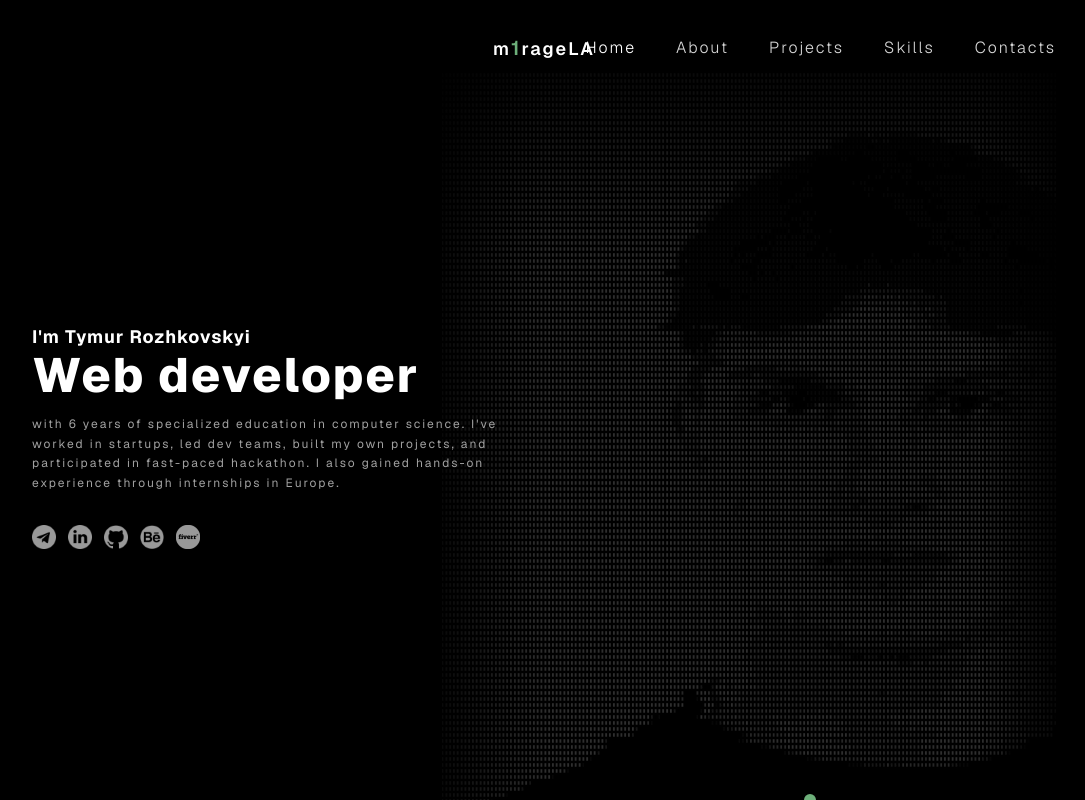
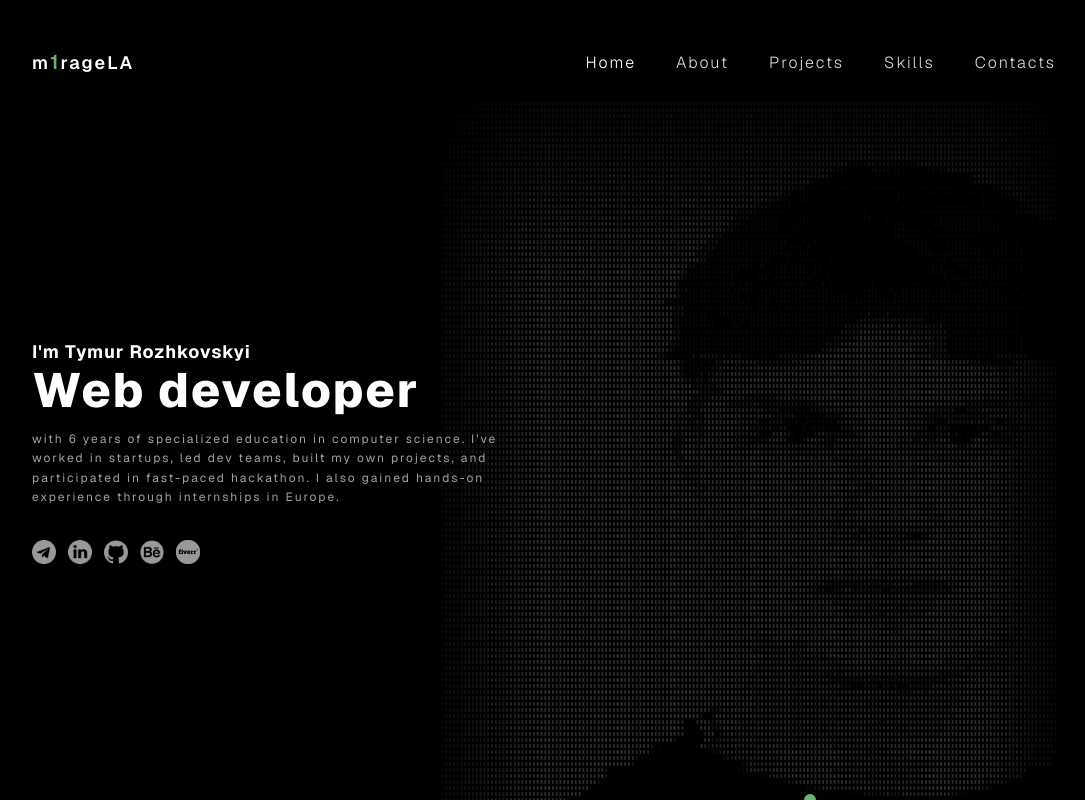
Before and after one commit to m1rageLA/portfolio, a Next.js app: page / in a window 1280 px wide. Shown: the whole page, without its empty margins (96-1181 px from the left). Built offline with nearby package versions, Linux system fonts and the light colour scheme.

Commit message:
Fix header-nav padding

```diff
--- a/src/app/page.tsx
+++ b/src/app/page.tsx
@@ -168,7 +168,7 @@ export default function HomePage() {
     <div className="h-screen bg-black text-white font-sans overflow-x-hidden">
       {/* вертикальный snap‑scroll на уровне секций */}
       <SectionNav />
-      <main className="scroll-smooth lg:snap-y lg:snap-mandatory lg:h-screen lg:overflow-y-scroll">
+      <main className="scroll-smooth">
         {/* ───────────────────────── Hero ───────────────────────── */}
         <section id="hero" className="lg:snap-start lg:h-screen min-h-screen flex flex-col px-[10%]">
           <header className="py-6">
--- a/src/components/Footer.tsx
+++ b/src/components/Footer.tsx
@@ -97,8 +97,10 @@ export default function Footer() {
             </div>
 
             {/* footer bottom */}
-            <div className="z-10 flex items-center justify-between text-[11px] lg:text-xs text-gray-500 mt-10 lg:mt-0">
-                <span>© {new Date().getFullYear()} Tymur Rozhkovskyi</span>
+            <div className="z-10 flex flex-col items-center gap-6 text-[11px] lg:text-xs text-gray-500 mt-20 lg:mt-0 pb-10">
+
+
+                <span className='mt-10'>© {new Date().getFullYear()} Tymur Rozhkovskyi</span>
 
                 <button
                     onClick={scrollTop}
@@ -116,4 +118,5 @@ export default function Footer() {
                     </svg>
                 </button>
             </div>
-        </footer>    );}
+        </footer>);
+}
--- a/src/components/Header.tsx
+++ b/src/components/Header.tsx
@@ -3,10 +3,10 @@ import Link from "next/link";
 import { useEffect, useState, MouseEvent } from "react";
 
 const navItems = [
-  { name: "Home",     id: "hero"     },
-  { name: "About",    id: "about"    },
+  { name: "Home", id: "hero" },
+  { name: "About", id: "about" },
   { name: "Projects", id: "projects" },
-  { name: "Skills",   id: "skills"   },
+  { name: "Skills", id: "skills" },
   { name: "Contacts", id: "contacts" },
 ];
 
@@ -41,25 +41,15 @@ export default function Header() {
 
   return (
     <>
-      <div className="relative pt-6 flex items-center justify-center w-full">
-        {/* menu icon on small screens and tablets */}
-        <button
-          onClick={() => setMenuOpen(true)}
-          aria-label="Open menu"
-          className="absolute right-0 lg:hidden p-2"
-        >
-          <svg className="h-6 w-6" fill="none" stroke="currentColor" strokeWidth="2" viewBox="0 0 24 24">
-            <path strokeLinecap="round" strokeLinejoin="round" d="M4 6h16M4 12h16M4 18h16" />
-          </svg>
-        </button>
-
-        {/* logo centered */}
-        <div className="absolute left-1/2 -translate-x-1/2 text-lg font-semibold">
+      <div className="relative pt-6 w-full">
+        <div className="flex items-center justify-between w-full">
+          {/* logo слева */}
+          <div className="text-lg font-semibold">
             <Link href="/">m<span className="text-console-green text-xl">1</span>rageLA</Link>
           </div>
 
-        {/* nav list on desktop */}
-        <ul className="hidden lg:flex gap-10 text-li font-light absolute right-0">
+          {/* десктоп навигация справа */}
+          <ul className="hidden lg:flex gap-10 text-li font-light">
             {navItems.map(({ name, id }) => (
               <li key={id}>
                 <Link
@@ -75,6 +65,18 @@ export default function Header() {
               </li>
             ))}
           </ul>
+
+          {/* иконка меню (только на мобильных) */}
+          <button
+            onClick={() => setMenuOpen(true)}
+            aria-label="Open menu"
+            className="lg:hidden p-2"
+          >
+            <svg className="h-6 w-6" fill="none" stroke="currentColor" strokeWidth="2" viewBox="0 0 24 24">
+              <path strokeLinecap="round" strokeLinejoin="round" d="M4 6h16M4 12h16M4 18h16" />
+            </svg>
+          </button>
+        </div>
       </div>
 
       {/* mobile menu modal */}
```
Lines whose indentation alone changed are shown as unchanged.
